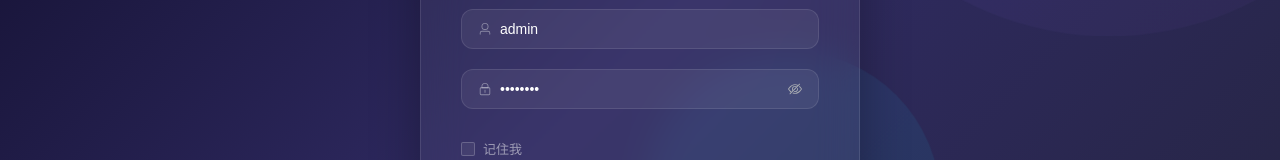
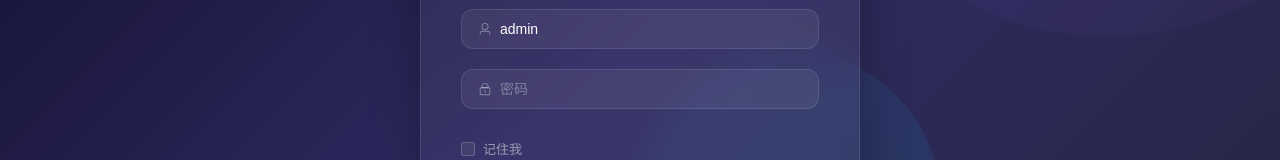
Before and after one commit to xuehua4/enterprise-admin, a Vue app: page /login in a window 1280 px wide. Shown: the part 349-509 px from the top of the page. Built offline with nearby package versions, Linux system fonts and the light colour scheme.

Commit message:
feat: 完善开源项目配置，提升公开可用性

```diff
--- a/package.json
+++ b/package.json
@@ -1,7 +1,8 @@
 {
   "name": "enterprise-admin",
   "private": true,
-  "version": "0.0.0",
+  "version": "1.0.0",
+  "description": "Enterprise Admin - Vue 3 + TypeScript + Element Plus 企业级后台管理系统模板",
   "type": "module",
   "scripts": {
     "dev": "vite",
--- a/src/views/login/index.vue
+++ b/src/views/login/index.vue
@@ -97,27 +97,24 @@ const form = reactive({
   password: ''
 })
 
-// ==================== 记住我：初始化时从localStorage读取 ====================
+// ==================== 记住我：初始化时从localStorage读取用户名 ====================
 const SAVED_USER_KEY = 'enterprise_admin_remember'
 
-/** 初始化表单：如果之前选择了"记住我"，则恢复用户名密码 */
+/** 初始化表单：如果之前选择了"记住我"，则恢复用户名（不恢复密码，安全考虑） */
 function initForm() {
   const saved = localStorage.getItem(SAVED_USER_KEY)
   if (saved) {
     try {
       const data = JSON.parse(saved)
+      // 只恢复用户名，不恢复密码（安全最佳实践）
       form.username = data.username || ''
-      form.password = data.password || ''
-      rememberMe.value = true
     } catch {
       // 解析失败则使用默认值
       form.username = 'admin'
-      form.password = 'admin123'
     }
   } else {
     // 未保存过，使用默认值
     form.username = 'admin'
-    form.password = 'admin123'
   }
 }
 
@@ -137,11 +134,11 @@ async function handleLogin() {
   if (!formRef.value) return
   await formRef.value.validate()
 
-  // 如果勾选了"记住我"，将用户名密码存入localStorage
+  // 如果勾选了"记住我"，只将用户名存入localStorage（不存密码，安全最佳实践）
   if (rememberMe.value) {
     localStorage.setItem(SAVED_USER_KEY, JSON.stringify({
-      username: form.username,
-      password: form.password
+      username: form.username
+      // 不存储密码，避免明文泄露风险
     }))
   } else {
     // 未勾选则清除已保存的信息
```
Also changed, not shown: 1 other file (tests, documents, lock files or other folders).
